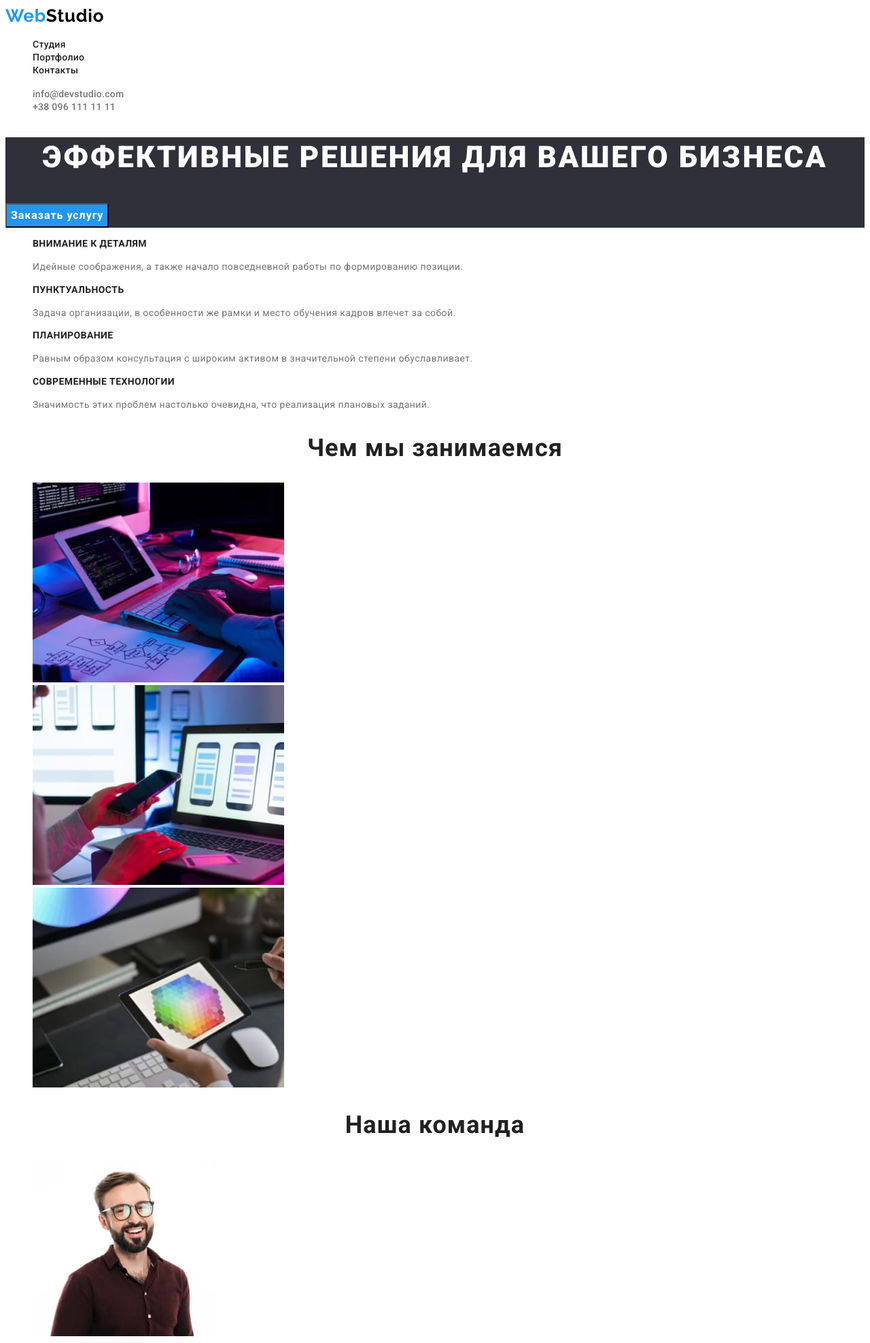
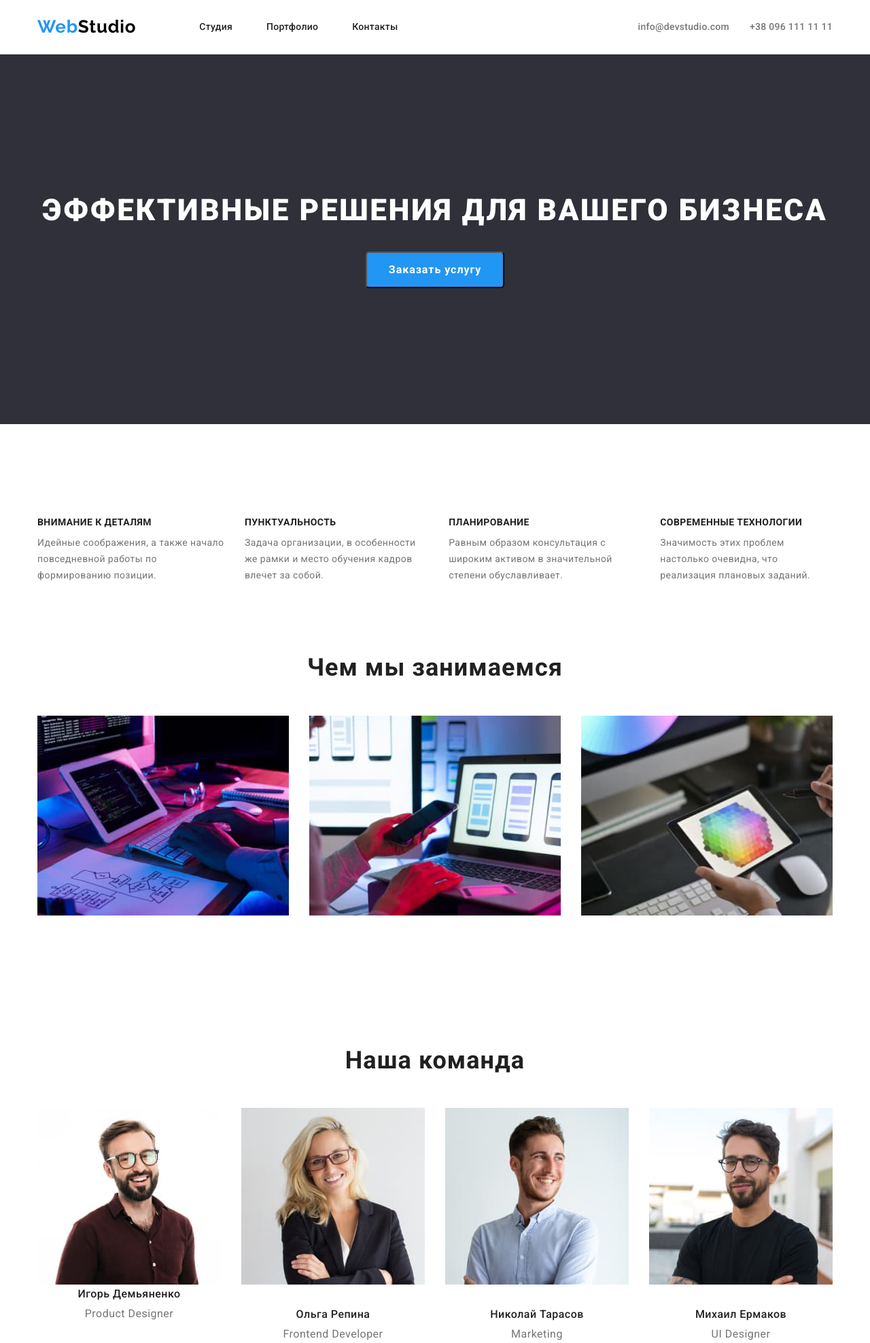
Before and after one commit to MariiaKolomeiko/goit-markup-hw-03, a plain HTML site: page index.html in a window 1280 px wide. Shown: the top 1976 px of the page at 68% size. Drawn offline with nearby package versions, Linux system fonts and the light colour scheme.

Commit message:
Завершает оформление 1й страницы

```diff
--- a/css/style.css
+++ b/css/style.css
@@ -12,6 +12,19 @@ body {
   color: var(--main-text-color);
   background-color: var(--main-white-color);
 }
+
+p,
+h1,
+h2,
+h3,
+h4,
+h5,
+h6,
+ul {
+  margin: 0;
+  padding: 0;
+}
+
 .list {
   list-style: none;
 }
@@ -19,7 +32,21 @@ body {
 .link {
   text-decoration: none;
 }
+
+.container {
+  width: 1200px;
+  padding-left: 15px;
+  padding-right: 15px;
+  margin: 0 auto;
+}
 /* --------------------Header----------------------*/
+.header {
+  padding-top: 24px;
+  padding-bottom: 25px;
+}
+.header-container {
+  display: flex;
+}
 .logo {
   font-family: Raleway;
   font-size: 26px;
@@ -28,6 +55,7 @@ body {
   letter-spacing: 0.03em;
   text-align: left;
   color: var(--accent-color);
+  margin-right: 93px;
 }
 
 .logo-part {
@@ -41,9 +69,27 @@ body {
   letter-spacing: 0.02em;
   color: var(--title-color);
 }
+
+.header-list {
+  display: flex;
+}
+
+.header-nav {
+  display: flex;
+  align-items: center;
+}
+.header-item:not(:last-child) {
+  margin-right: 50px;
+}
 .header-link:hover,
 .header-link:focus {
   color: var(--accent-color);
+}
+
+.header-contacts {
+  display: flex;
+  align-items: center;
+  margin-left: auto;
 }
 .header-contacts .link {
   color: var(--main-text-color);
@@ -53,9 +99,17 @@ body {
 .header-contacts .link:focus {
   color: var(--accent-color);
 }
+.header-contact-item:not(:first-child) {
+  margin-left: 30px;
+}
+
 /*-------------------- Hero--------------------- */
 .hero {
   background-color: #2f303a;
+}
+.hero-container {
+  padding-top: 200px;
+  padding-bottom: 200px;
 }
 .hero-title {
   font-weight: 900;
@@ -65,6 +119,8 @@ body {
   letter-spacing: 0.06em;
   text-transform: uppercase;
   color: var(--main-white-color);
+  margin: 0 auto;
+  margin-bottom: 30px;
 }
 
 .button {
@@ -76,13 +132,29 @@ body {
   align-items: center;
   text-align: center;
   letter-spacing: 0.06em;
+  cursor: pointer;
+  padding: 10px 32px;
+  min-height: 38px;
+  border-radius: 5px;
+}
+.hero-button {
+  margin: 0 auto;
   color: var(--main-white-color);
   background-color: var(--accent-color);
-  cursor: pointer;
 }
 
 /*---------------------- Rules --------------------*/
-
+.rules-container {
+  display: flex;
+  padding-top: 137px;
+  padding-bottom: 103px;
+}
+.rules-list {
+  display: flex;
+}
+.rules-item:not(:first-child) {
+  margin-left: 30px;
+}
 .rules-title {
   font-weight: 700;
   font-size: 14px;
@@ -90,6 +162,7 @@ body {
   letter-spacing: 0.03em;
   text-transform: uppercase;
   color: var(--title-color);
+  margin-bottom: 10px;
 }
 
 .rules-text {
@@ -100,7 +173,9 @@ body {
 }
 
 /* -------------------Work------------------ */
-
+.work-container {
+  margin-bottom: 94px;
+}
 .title {
   font-weight: 700;
   font-size: 36px;
@@ -108,9 +183,24 @@ body {
   text-align: center;
   letter-spacing: 0.03em;
   color: var(--title-color);
+  margin-bottom: 49px;
+}
+
+.work-list {
+  display: flex;
+}
+.work-list-item:not(:first-child) {
+  margin-left: 30px;
 }
 
 /* ----------------Team----------------- */
+.team-container {
+  padding-top: 94px;
+  padding-bottom: 94px;
+}
+.team-list {
+  display: flex;
+}
 .team-title {
   font-weight: 500;
   font-size: 16px;
@@ -118,6 +208,13 @@ body {
   text-align: center;
   letter-spacing: 0.03em;
   color: var(--title-color);
+  margin-bottom: 10px;
+}
+.team-card:not(:first-child) {
+  margin-left: 30px;
+}
+.team-img {
+  margin-bottom: 30px;
 }
 .team-text {
   font-size: 16px;
@@ -130,9 +227,16 @@ body {
 .footer {
   background-color: #2f303a;
 }
+.footer-container {
+  padding-top: 60px;
+  padding-bottom: 60px;
+}
 
 .footer-logo-part {
   color: var(--main-white-color);
+}
+.footer-contacts {
+  padding-top: 20px;
 }
 
 .footer-link {
@@ -151,6 +255,9 @@ body {
 a[href="https://goo.gl/maps/4tGbcDuvCBDR5g7U7"]
 {
   color: var(--main-white-color);
+}
+.footer-cont-item:not(:last-child) {
+  margin-bottom: 9px;
 }
 
 /* ------------------------------------------------Portfolio page--------------------------------------------------------- */
--- a/index.html
+++ b/index.html
@@ -9,92 +9,107 @@
     <link rel="preconnect" href="https://fonts.gstatic.com" crossorigin>
     <link href="https://fonts.googleapis.com/css2?family=Raleway:wght@700&family=Roboto:wght@400;500;700;900&display=swap"
         rel="stylesheet">
+        <link rel="stylesheet" href="https://cdnjs.cloudflare.com/ajax/libs/modern-normalize/1.1.0/modern-normalize.min.css"
+            integrity="sha512-wpPYUAdjBVSE4KJnH1VR1HeZfpl1ub8YT/NKx4PuQ5NmX2tKuGu6U/JRp5y+Y8XG2tV+wKQpNHVUX03MfMFn9Q=="
+            crossorigin="anonymous" referrerpolicy="no-referrer" />
     <link href="./css/style.css" rel="stylesheet"/>
 </head>
 <body>
     <header class="header">
-<a class="link logo" lang="en" href="/">Web<span class="logo-part">Studio</span> </a>
+        <div class="container header-container">
 <nav class="header-nav">
+    <a class="link logo" lang="en" href="/">Web<span class="logo-part">Studio</span> </a>
     <ul class="list header-list">
-        <li ><a class="link header-link" href="">Студия</a> </li>
-        <li ><a class="link header-link" href="./portfolio.html">Портфолио</a></li>
-        <li ><a class="link header-link" href="">Контакты</a></li>
+        <li class="header-item"><a class="link header-link" href="">Студия</a> </li>
+        <li class="header-item"><a class="link header-link" href="./portfolio.html">Портфолио</a></li>
+        <li class="header-item"><a class="link header-link" href="">Контакты</a></li>
     </ul>
     </nav>
     <ul class="list header-contacts">
-        <li ><a class="link header-link" href="mailto:info@devstudio.com">info@devstudio.com</a></li>
-        <li ><a class="link header-link" href="telto:+380961111111">+38 096 111 11 11</a></li>
+        <li class="header-contact-item"><a class="link header-link" href="mailto:info@devstudio.com">info@devstudio.com</a></li>
+        <li class="header-contact-item"><a class="link header-link" href="telto:+380961111111">+38 096 111 11 11</a></li>
     </ul>
+    </div>
     </header>
     <main>
 <section class="hero">
+    <div class="container hero-container">
     <h1 class="hero-title">Эффективные решения для вашего бизнеса</h1>
-    <button type="button" class="button">Заказать услугу</button>
+    <button type="button" class="button hero-button">Заказать услугу</button>
+    </div>
 </section>
 <section class="rules">
+    <div class="container rules-container">
     <h2 hidden>Наши принципы</h2>
-    <ul class="list">
-        <li>
+    <ul class="list rules-list">
+        <li class="rules-item">
             <h3  class="rules-title">Внимание к деталям</h3>
             <p class="rules-text">Идейные соображения, а также начало повседневной работы по формированию позиции.</p>
         </li>
-        <li>
+        <li class="rules-item">
             <h3 class="rules-title">Пунктуальность</h3>
             <p class="rules-text">Задача организации, в особенности же рамки и место обучения кадров влечет за собой.</p>
         </li>
-        <li>
+        <li class="rules-item">
             <h3 class="rules-title">Планирование</h3>
             <p class="rules-text">Равным образом консультация с широким активом в значительной степени обуславливает.</p>
         </li>
-        <li>
+        <li class="rules-item">
             <h3 class="rules-title">Современные технологии</h3>
             <p class="rules-text">Значимость этих проблем настолько очевидна, что реализация плановых заданий.</p>
         </li>
     </ul>
+</div>
 </section>
 <section class="work">
+    <div class="container work-container">
     <h2 class="title">Чем мы занимаемся</h2>
-    <ul class="list">
-        <li> <a href=""><img src="./images/section-img1.jpg" alt="человек пишет код" width="370" height="294" ></a></li>
-        <li> <a href=""><img src="./images/section-img2.jpg" alt="человек смотрит в телефон" width="370" height="294"></a></li>
-        <li> <a href=""><img src="./images/section-img3.jpg" alt="палитра на планшете" width="370" height="294"></a></li>
+    <ul class="list work-list">
+        <li class="work-list-item"> <a href=""><img src="./images/section-img1.jpg" alt="человек пишет код" width="370" height="294" ></a></li>
+        <li class="work-list-item"> <a href=""><img src="./images/section-img2.jpg" alt="человек смотрит в телефон" width="370" height="294"></a></li>
+        <li class="work-list-item"> <a href=""><img src="./images/section-img3.jpg" alt="палитра на планшете" width="370" height="294"></a></li>
     </ul>
+    </div>
 </section>
 <section class="team">
+    <div class="container team-container">
     <h2 class="title">Наша команда</h2>
-    <ul class="list">
-        <li>
-            <a href=""><img src="./images/section-team-img1.jpg" alt="Игорь Демьяненко" width="270" height="260"></a>
+    <ul class="list team-list">
+        <li class="team-card">
+            <a class="team-img" href=""><img src="./images/section-team-img1.jpg" alt="Игорь Демьяненко" width="270" height="260"></a>
             <h3 class="team-title">Игорь Демьяненко</h3>
             <p lang="en"  class="team-text">Product Designer</p>
         </li>
-        <li>
-            <a href=""><img src="./images/section-team-img2.jpg" alt="Ольга Репина" width="270" height="260"></a>
+        <li class="team-card">
+            <a href=""><img class="team-img"  src="./images/section-team-img2.jpg" alt="Ольга Репина" width="270" height="260"></a>
             <h3 class="team-title">Ольга Репина</h3>
             <p lang="en" class="team-text">Frontend Developer</p>
         </li>
-        <li>
-            <a href=""><img src="./images/section-team-img3.jpg" alt="Николай Тарасов" width="270" height="260"></a>
+        <li class="team-card">
+            <a  href=""><img class="team-img" src="./images/section-team-img3.jpg" alt="Николай Тарасов" width="270" height="260"></a>
             <h3 class="team-title">Николай Тарасов</h3>
             <p lang="en" class="team-text">Marketing</p>
         </li>
-        <li>
-            <a href=""><img src="./images/section-team-img4.jpg" alt="ихаил Ермаков" width="270" height="260"></a>
+        <li class="team-card">
+            <a  href=""><img class="team-img" src="./images/section-team-img4.jpg" alt="ихаил Ермаков" width="270" height="260"></a>
             <h3 class="team-title">Михаил Ермаков</h3>
             <p lang="en" class="team-text">UI Designer</p>
         </li>
     </ul>
+    </div>
 </section>
     </main>
     <footer class="footer">
+        <div class="container footer-container">
         <a class="link logo" lang="en" href="/">Web<span class="footer-logo-part">Studio</span></a>
         <address>
            <ul class="list footer-contacts">
-               <li><a class="link footer-link" href="https://goo.gl/maps/4tGbcDuvCBDR5g7U7" target="blank" rel="noopener noreferrer">г. Киев, пр-т Леси Украинки, 26</a>
-               <li> <a class="link footer-link" href="mailto:info@example.com">info@example.com</a></li>
-               <li><a class="link footer-link" href="telto:+380991111111">+38 099 111 11 11</a></li>
+               <li class="footer-cont-item"><a class="link footer-link" href="https://goo.gl/maps/4tGbcDuvCBDR5g7U7" target="blank" rel="noopener noreferrer">г. Киев, пр-т Леси Украинки, 26</a>
+               <li class="footer-cont-item"> <a class="link footer-link" href="mailto:info@example.com">info@example.com</a></li>
+               <li class="footer-cont-item"><a class="link footer-link" href="telto:+380991111111">+38 099 111 11 11</a></li>
            </ul>
         </address>
+        </div>
     </footer>
 </body>
 </html>
```
Also changed, not shown: portfolio.html (+23 -13 lines).
